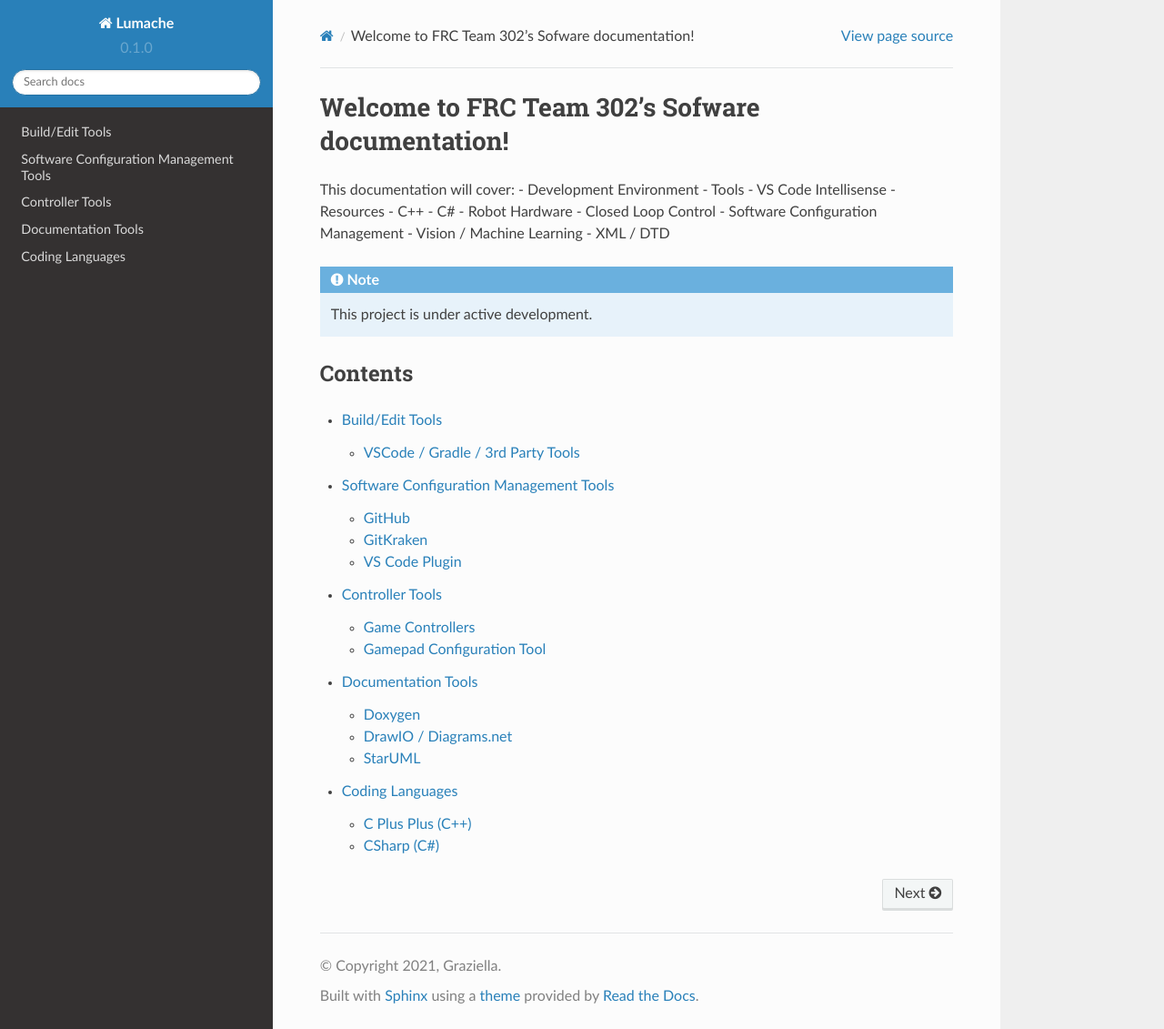
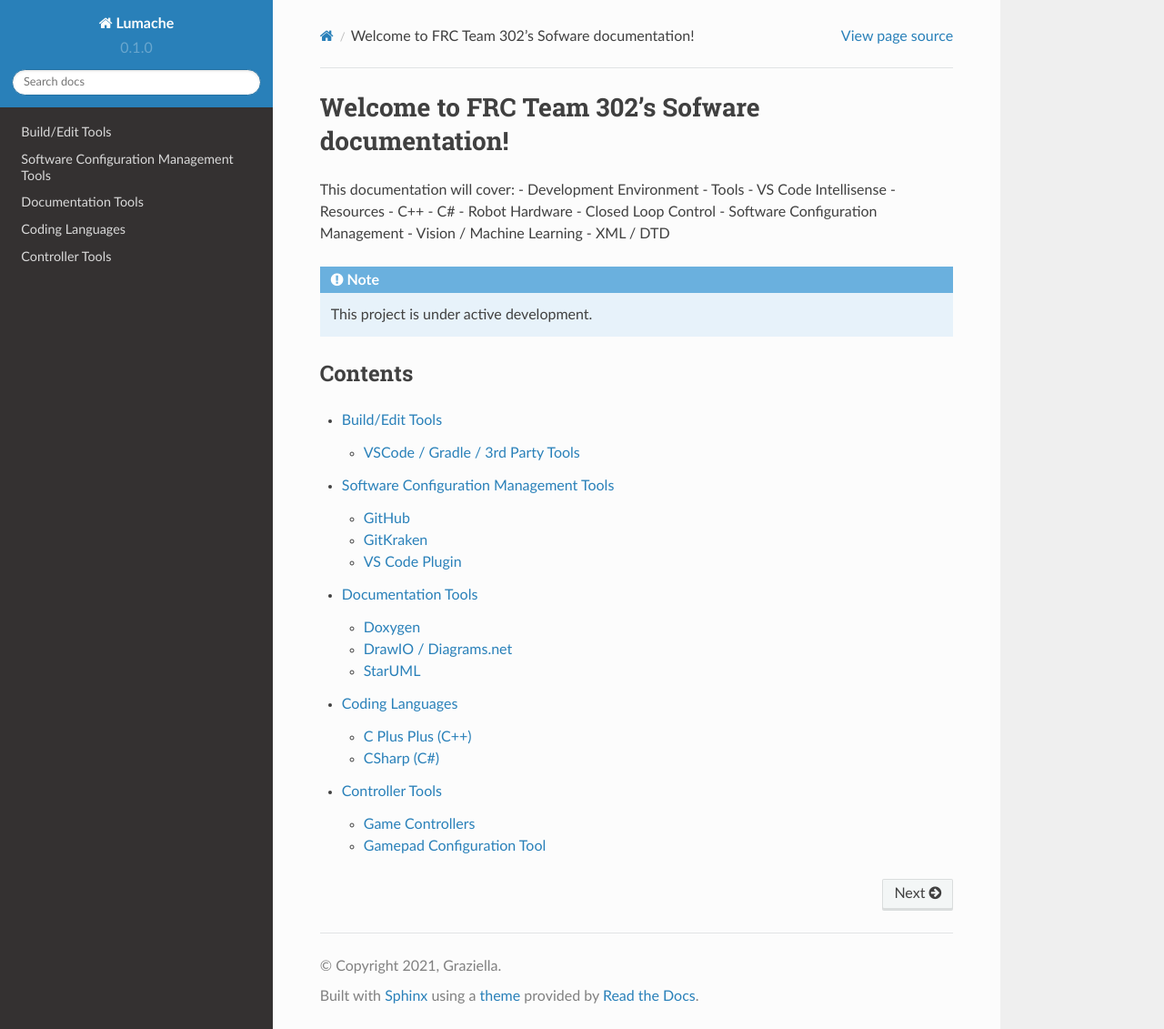
Before and after one commit to Team302/Team302Doco, a Sphinx documentation site: the page built from docs/source/index.rst, in a window 1280 px wide and 1131 px high. Shown: the whole window at 91% size. Built offline with Sphinx 7.4.7 and the Read the Docs theme 2.0.0, drawn with Linux system fonts in a browser that asks for light colours.

```diff
--- a/docs/source/index.rst
+++ b/docs/source/index.rst
@@ -23,6 +23,6 @@ Contents
 
    buildEditTools
    softwareConfigurationManagement
-   controllerTools
    doco
    codingLanguages
+   controllerTools
```
